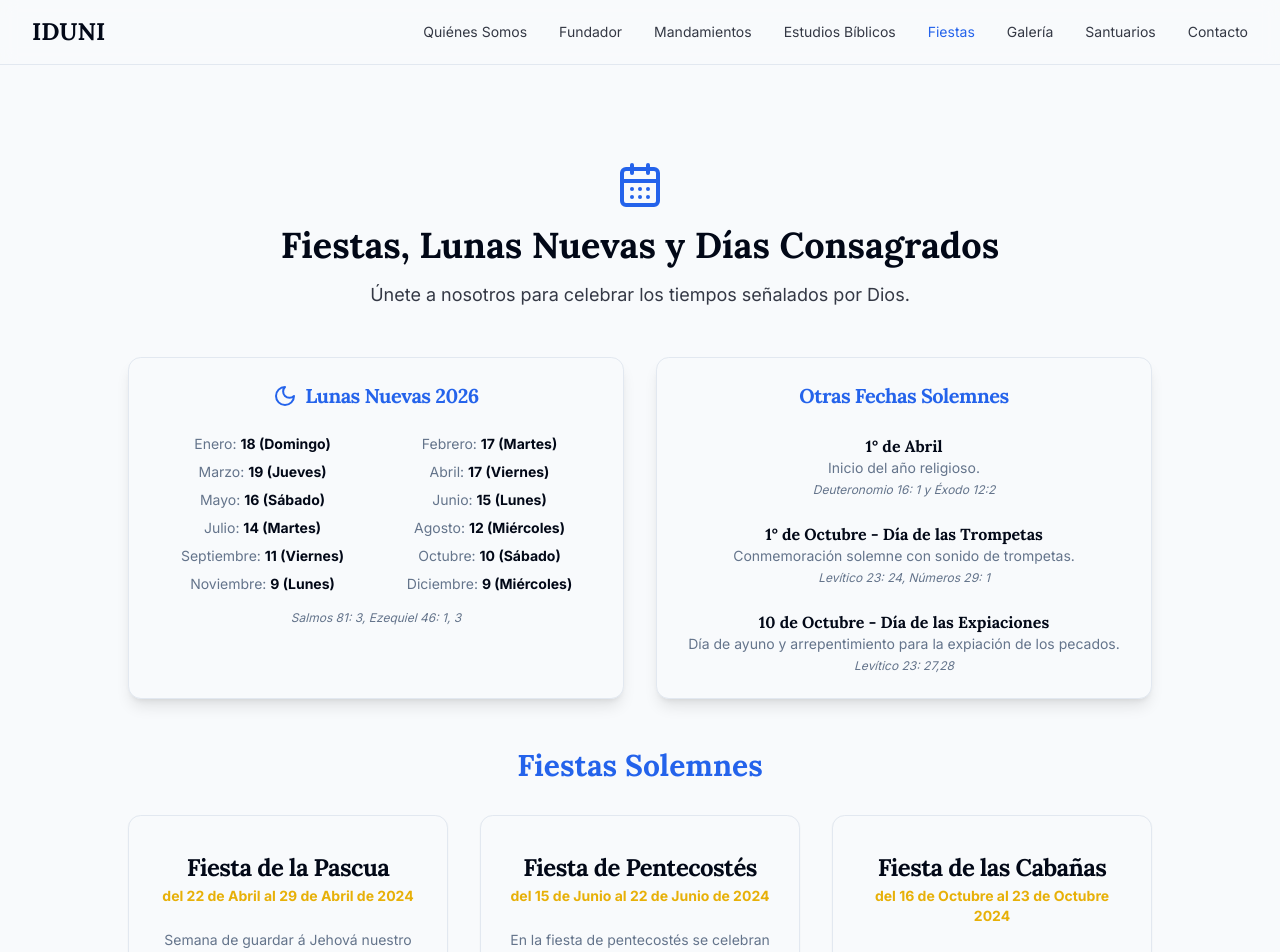
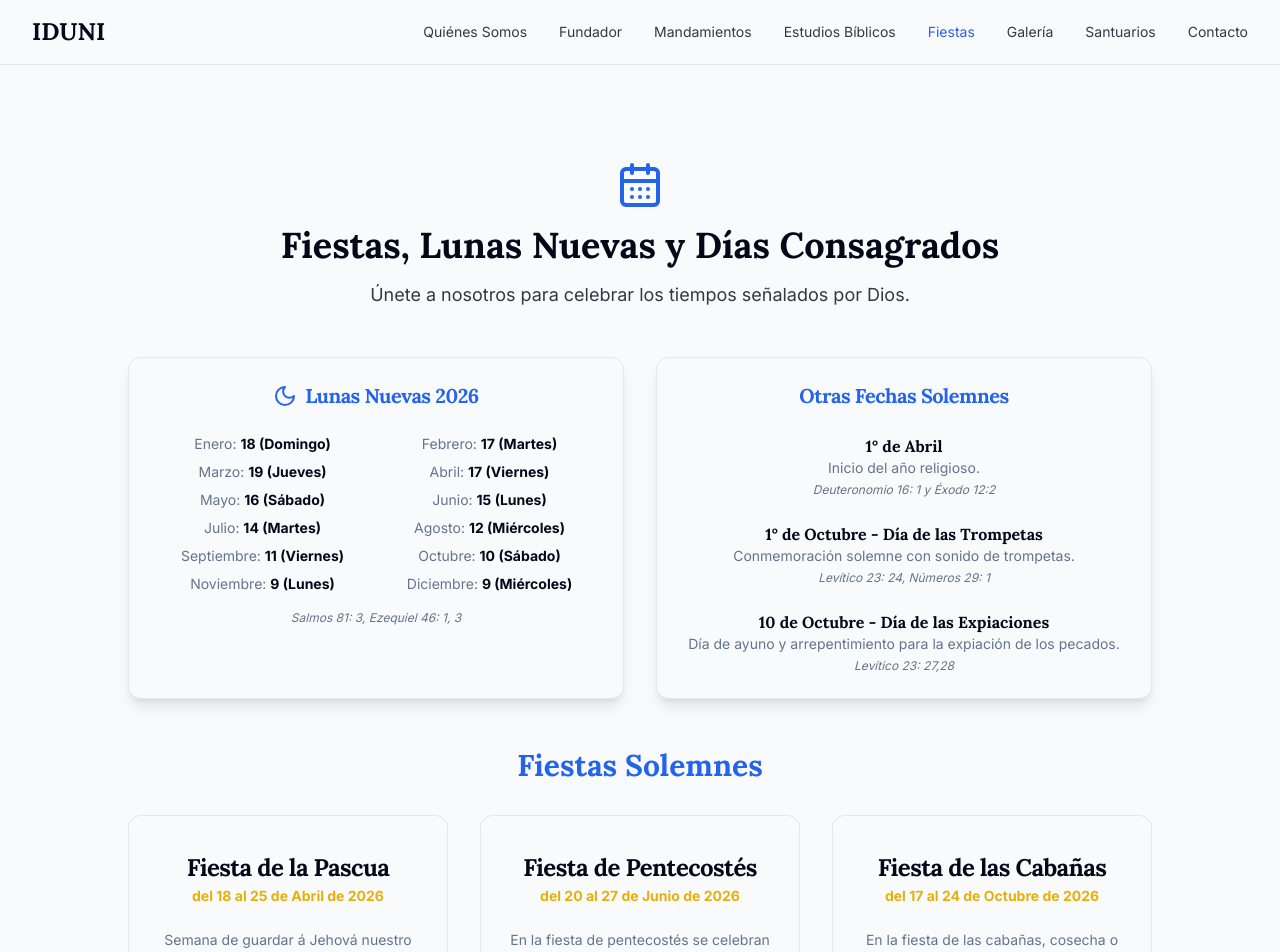
Before and after one commit to JobTR95/iduni-web, a Next.js app: page /fiestas in a window 1280 px wide. Shown: the top 952 px of the page. Built offline with nearby package versions, Linux system fonts and the light colour scheme.

Commit message:
feat: actualizar fechas de fiestas solemnes 2026

```diff
--- a/src/components/sections/holy-days.tsx
+++ b/src/components/sections/holy-days.tsx
@@ -19,19 +19,19 @@ const newMoons2026 = [
 const solemnFeasts = [
   {
     title: 'Fiesta de la Pascua',
-    dates: 'del 22 de Abril al 29 de Abril de 2024',
+    dates: 'del 18 al 25 de Abril de 2026',
     description: 'Semana de guardar á Jehová nuestro Dios, para la consagración del hombre; haciendo memoria de la salida del pueblo Hebreo de Egipto dando Dios la orden de hacer la Pascua, y como recordatorio de nacimiento y muerte de nuestro señor Jesucristo.',
     verses: 'Levítico 23: 5, Ezequiel 45: 21, San Mateo 26: 17',
   },
   {
     title: 'Fiesta de Pentecostés',
-    dates: 'del 15 de Junio al 22 de Junio de 2024',
+    dates: 'del 20 al 27 de Junio de 2026',
     description: 'En la fiesta de pentecostés se celebran dos cosas muy importantes, la primera como lo fue el derramamiento del espíritu santo en la fiesta una vez el señor Jesús subió al cielo y el pueblo profetizó y hablo en lenguas, y el segundo como agradecimiento por a Dios por los primeros frutos de la cosecha la siega.',
     verses: 'Números 28:26, Levítico 23: 16, Deuteronomio 16: 10, 11 y Hechos 2: 1',
   },
   {
     title: 'Fiesta de las Cabañas',
-    dates: 'del 16 de Octubre al 23 de Octubre 2024',
+    dates: 'del 17 al 24 de Octubre de 2026',
     description: 'En la fiesta de las cabañas, cosecha o tabernáculos se celebra la cosecha de los frutos, la bendición que Jehová Dios dió, además de habitar en cabañas como se hacía en el tiempo antiguo.',
     verses: '2 Crónicas 8:13, Éxodo 23: 16, San Juan 7: 2',
   },
```
